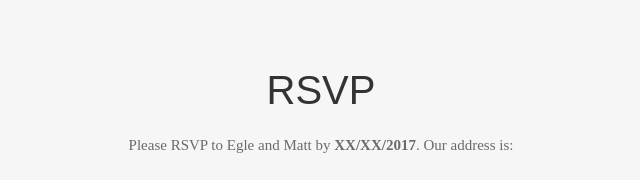
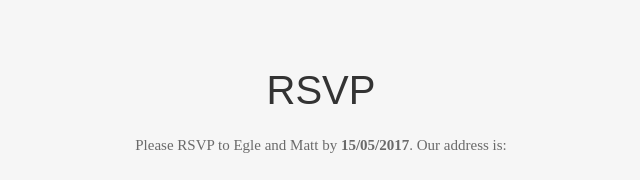
Before and after one commit to drei01/egle-and-matt-com, a plain HTML site: page index.html in a window 1280 px wide. Shown: the part 3700-3880 px from the top of the page, 319-959 px from the left. Drawn offline with Linux system fonts and the light colour scheme; some packages are replaced by stand-ins of ours; files whose address does not match are found by name; a web font is replaced by a local one.

Commit message:
Add rsvp date

```diff
--- a/index.html
+++ b/index.html
@@ -368,7 +368,7 @@
                             	</h2>
 
                             	<p>
-                            		Please RSVP to Egle and Matt by <strong>XX/XX/2017</strong>. Our address is:
+                            		Please RSVP to Egle and Matt by <strong>15/05/2017</strong>. Our address is:
                             	</p>
                                 <p>
                                     13 Clark Road,<br/>
@@ -383,6 +383,8 @@
                           	</div>
                         </div>
                    </div> <!-- END of ROW-1 -->
+
+                </div>
 
            	</section>
 
```
